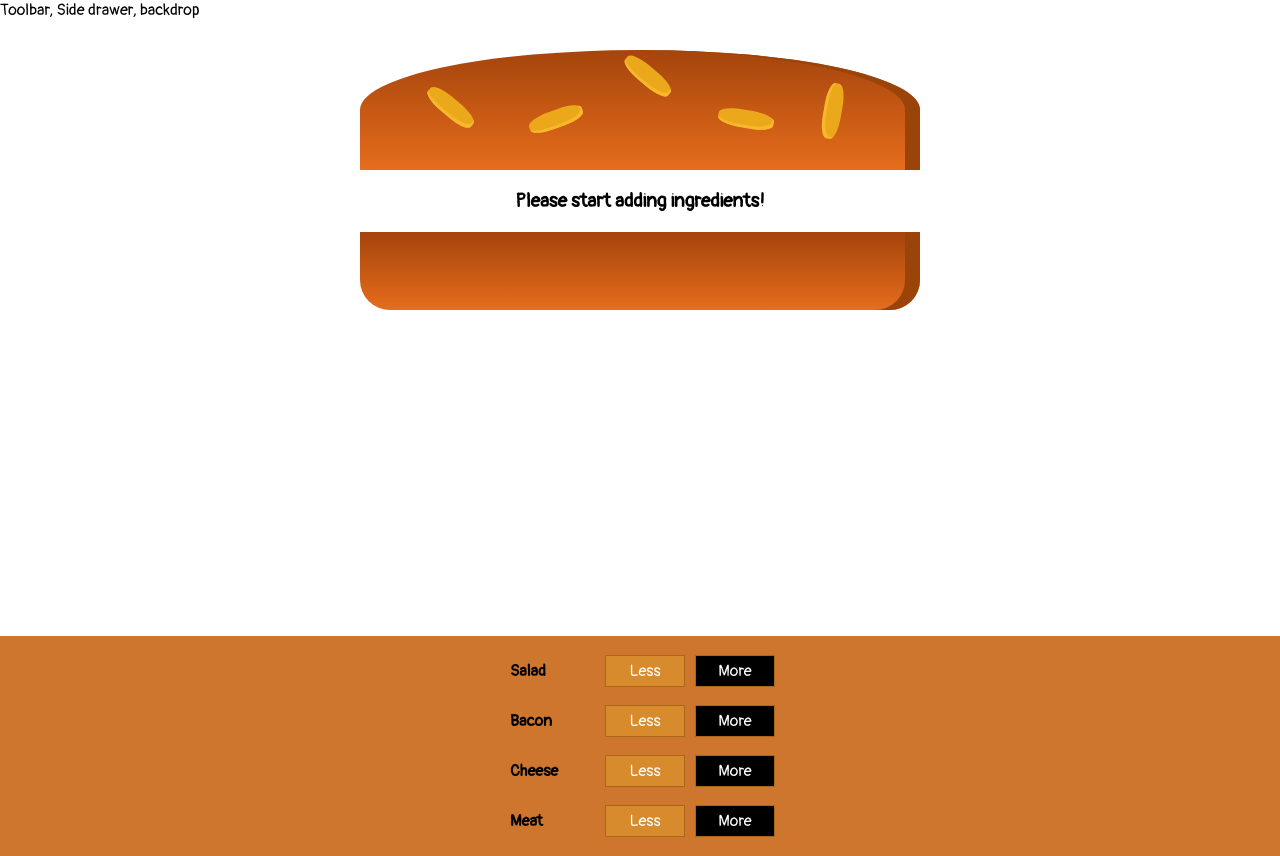
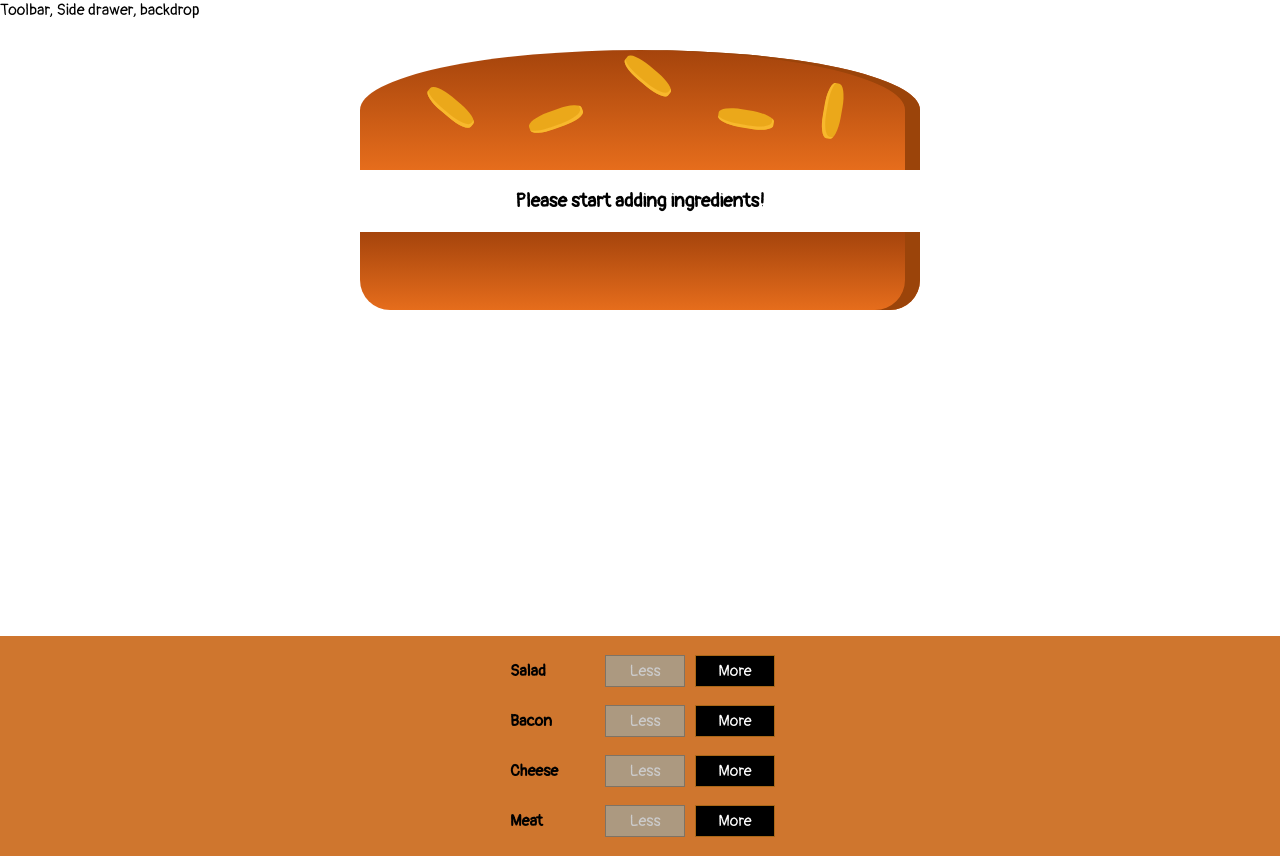
Before and after one commit to meghnavarma0/burger-maker, a React (Create React App) app: page / in a window 1280 px wide. Built offline with nearby package versions, Linux system fonts and the light colour scheme.

Commit message:
less button disabled when no item to be removed and favicon added

```diff
--- a/src/components/Burger/BuildControls/BuildControl/BuildControl.js
+++ b/src/components/Burger/BuildControls/BuildControl/BuildControl.js
@@ -5,7 +5,13 @@ const buildControl = props => {
 	return (
 		<div className={classes.BuildControl}>
 			<div className={classes.Label}>{props.label}</div>
-			<button className={classes.Less}>Less</button>
+			<button
+				className={classes.Less}
+				onClick={props.removeIngredient}
+				disabled={props.disabled}
+			>
+				Less
+			</button>
 			<button className={classes.More} onClick={props.addIngredient}>
 				More
 			</button>
--- a/src/components/Burger/BuildControls/BuildControls.js
+++ b/src/components/Burger/BuildControls/BuildControls.js
@@ -16,6 +16,8 @@ const buildControls = props => (
 				key={ctrl.label}
 				label={ctrl.label}
 				addIngredient={() => props.addIngredient(ctrl.type)}
+				removeIngredient={() => props.removeIngredient(ctrl.type)}
+				disabled={props.disabled[ctrl.type]}
 			/>
 		))}
 	</div>
--- a/src/containers/BurgerBuilder/BurgerBuilder.js
+++ b/src/containers/BurgerBuilder/BurgerBuilder.js
@@ -36,11 +36,40 @@ class BurgerBuilder extends Component {
 			totalPrice: updatedPrice
 		});
 	};
+	removeIngredientHandler = type => {
+		const oldCount = this.state.ingredients[type];
+		if (oldCount <= 0) {
+			return;
+		}
+		const updatedCount = oldCount - 1;
+
+		const updatedIngredients = {
+			...this.state.ingredients
+		};
+		updatedIngredients[type] = updatedCount;
+		const oldPrice = this.state.totalPrice;
+		const updatedPrice = oldPrice - INGREDIENTS_PRICES[type];
+
+		this.setState({
+			ingredients: updatedIngredients,
+			totalPrice: updatedPrice
+		});
+	};
 	render() {
+		const disabledInfo = {
+			...this.state.ingredients
+		};
+		for (let key in disabledInfo) {
+			disabledInfo[key] = disabledInfo[key] <= 0;
+		}
 		return (
 			<Auxiliary>
 				<Burger ingredients={this.state.ingredients} />
-				<BuildControls addIngredient={this.addIngredientHandler} />
+				<BuildControls
+					addIngredient={this.addIngredientHandler}
+					removeIngredient={this.removeIngredientHandler}
+					disabled={disabledInfo}
+				/>
 			</Auxiliary>
 		);
 	}
```
Also changed, not shown: 1 other file (tests, documents, lock files or other folders).
